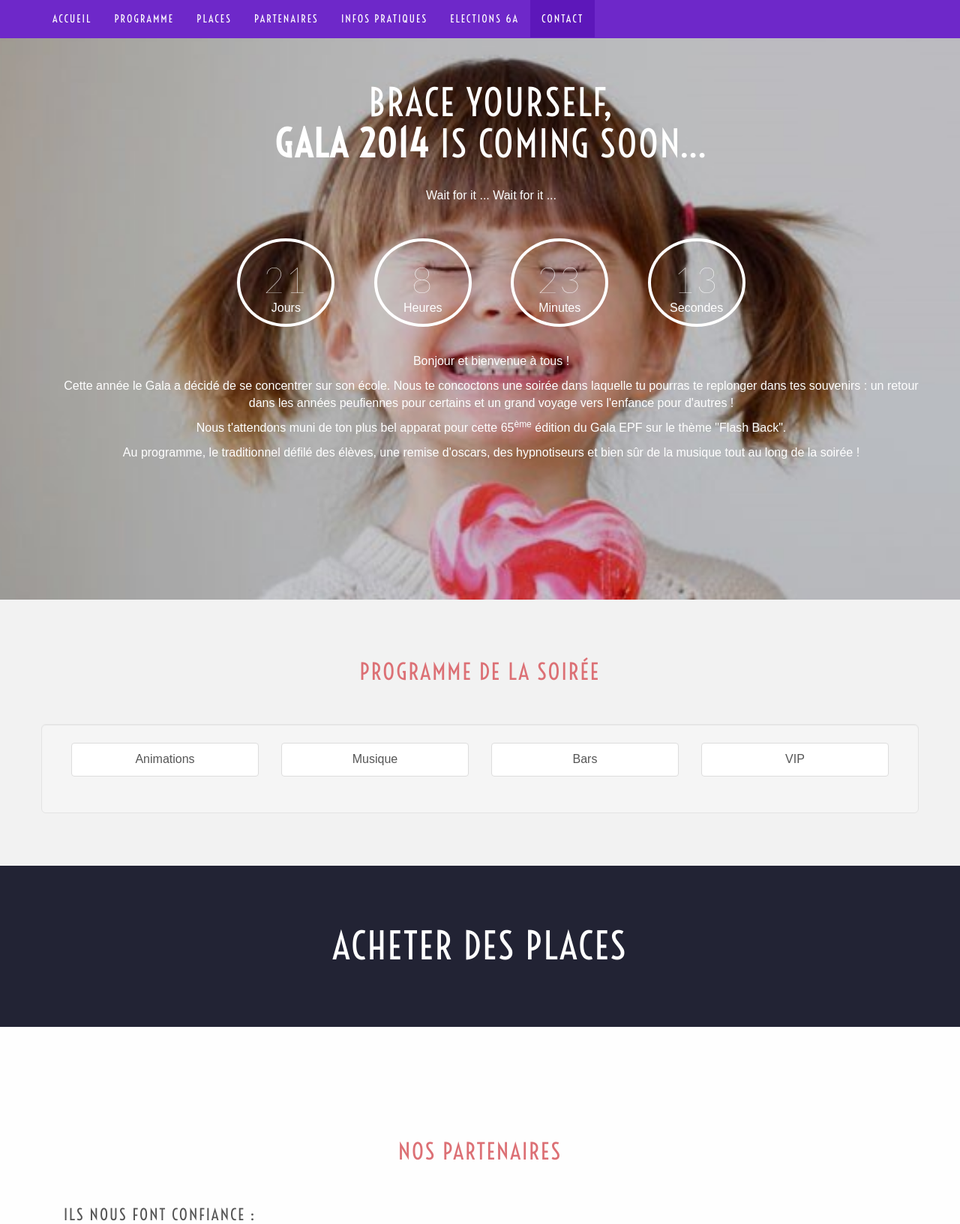
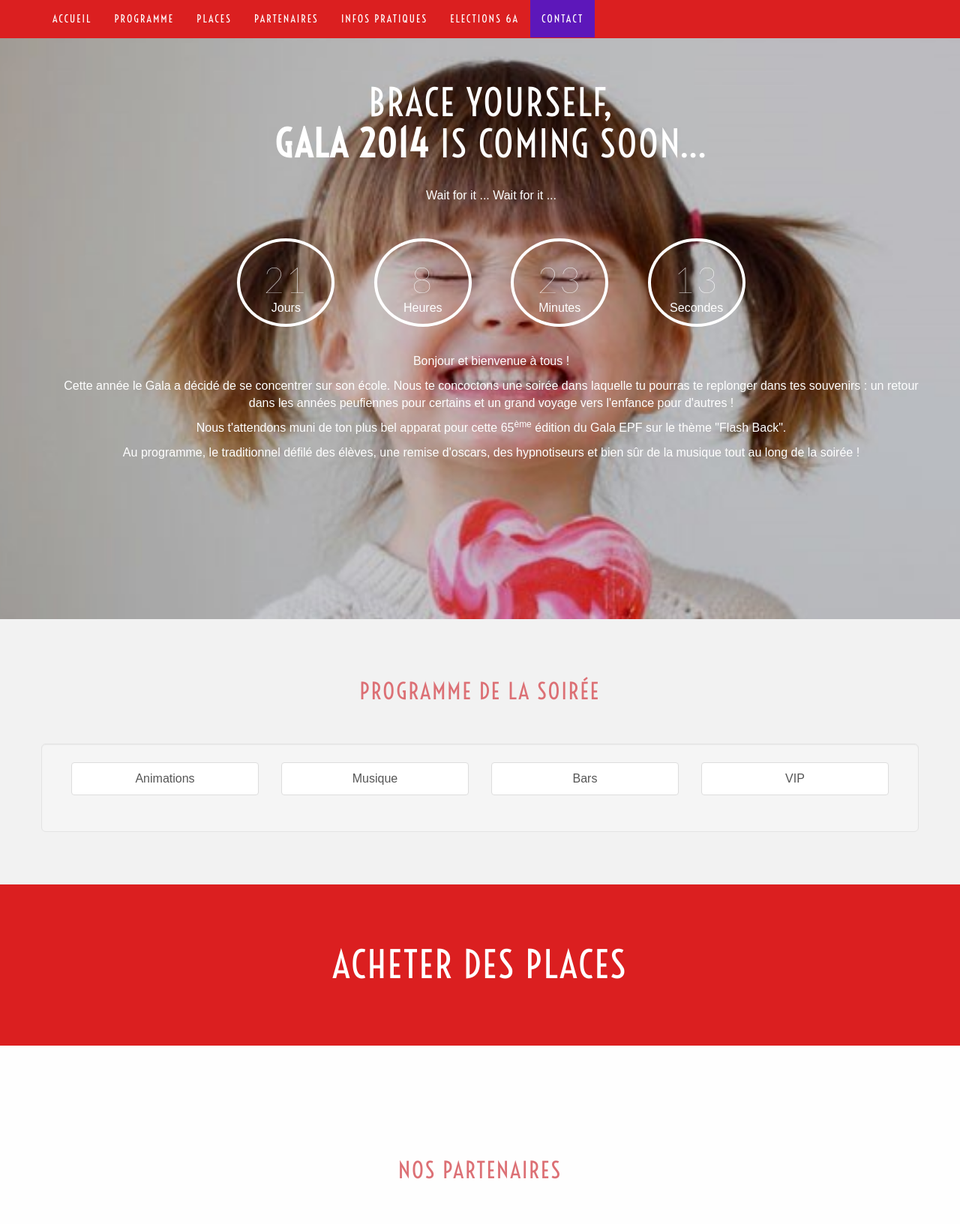
Before and after one commit to alainncls/site-gala, a PHP site: page / in a window 1280 px wide. Shown: the top 1633 px of the page at 75% size. Run offline with PHP 8.4, Linux system fonts and the light colour scheme.

Commit message:
Nouvelles couleurs

```diff
--- a/css/styles.css
+++ b/css/styles.css
@@ -115,7 +115,7 @@ img.grayscale {
 /* use alt in navbar and header for different color */
 
 .alt {
-	background-color: #6E28C9;
+	background-color: #db1f20;
 }
 
 .alt .lead {
@@ -147,7 +147,7 @@ img.grayscale {
 }
 
 .featurette {
-	background: #222334;
+	background: #db1f20;
 	padding: 50px 0;
 	color: #ffffff;
 }
@@ -212,7 +212,7 @@ footer {
 .fillette {
 	color: #ffffff;
 	padding-top:0%;
-	height: 100%;
+	//height: 100%;
 	width: 100%;
 	background: url('../img/slider/1.jpg') no-repeat center center fixed;
 	-webkit-background-size: cover;
```
